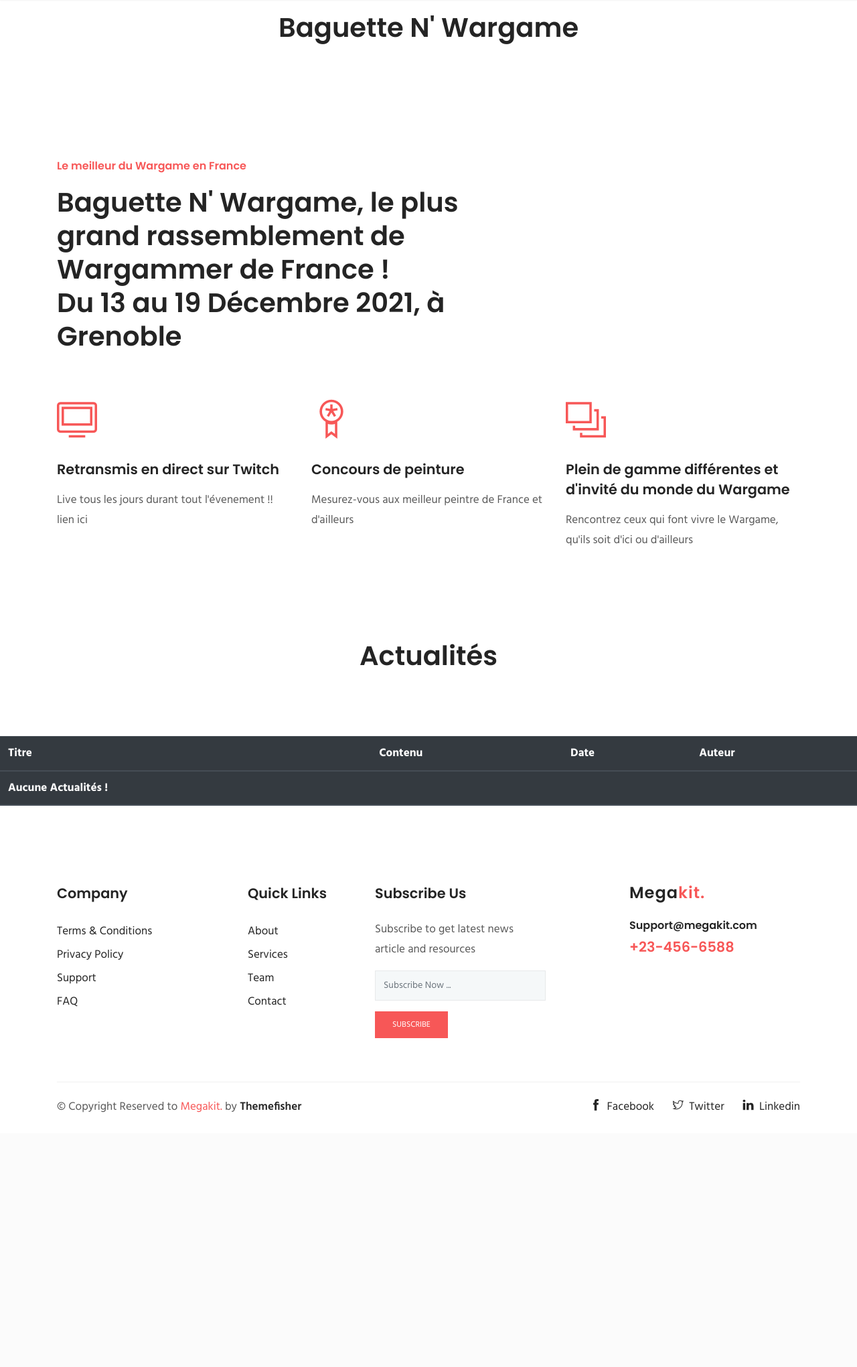
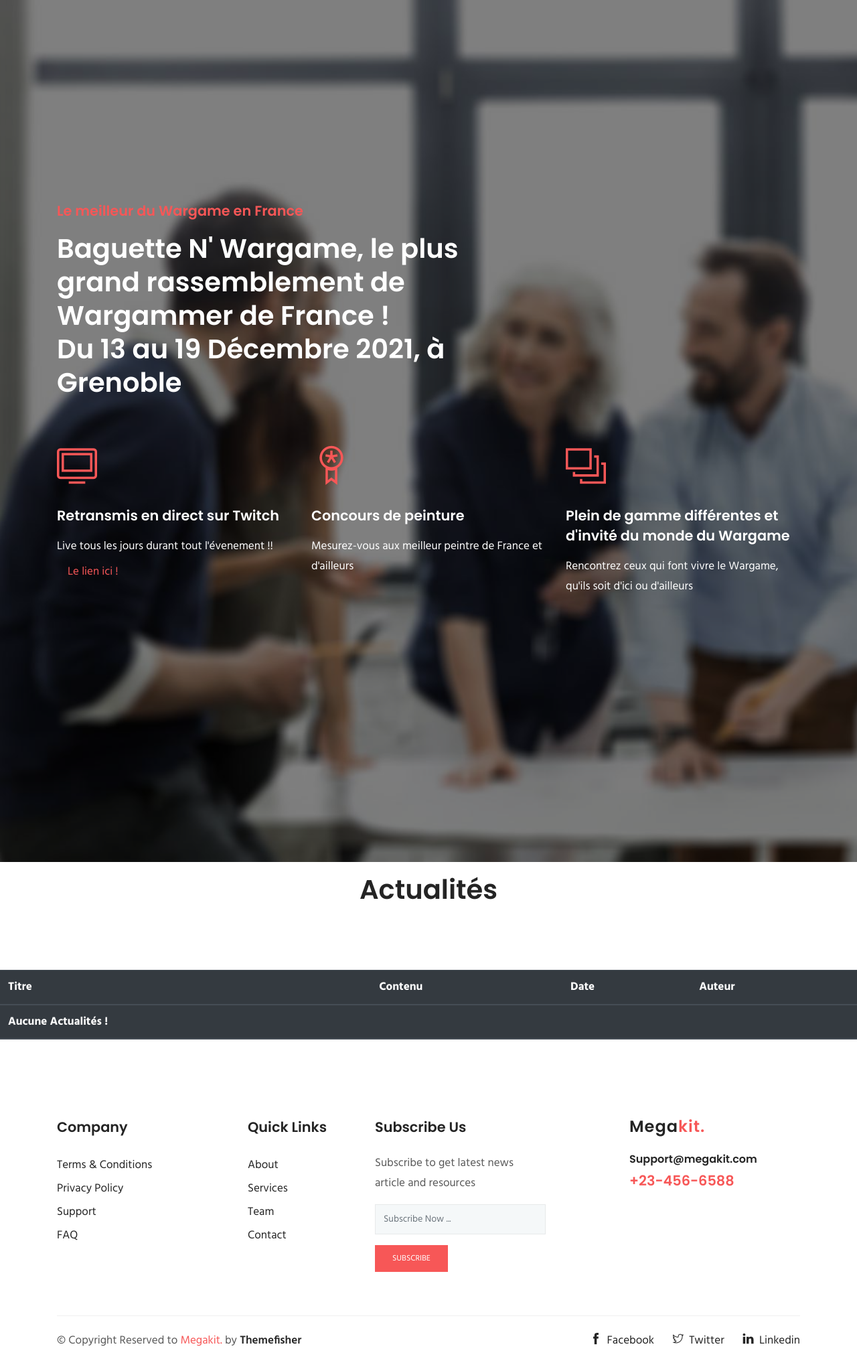
Before and after one commit to Narrateur/ISI_Web4Event_V1, a CodeIgniter app: page /database/index.php/accueil/afficher in a window 1280 px wide. Shown: the part 139-2180 px from the top of the page at 67% size. Before the commit the page ends 1800 px from the top, so only its background shows below. Run offline with CodeIgniter, Linux system fonts and the light colour scheme; data that the repository does not hold is empty; some libraries are stand-ins or nearby versions; some web fonts are replaced.

Commit message:
front page

```diff
--- a/application/models/Db_model.php
+++ b/application/models/Db_model.php
@@ -142,7 +142,7 @@ class Db_model extends CI_Model{
     //-----------------------------------------ORGANISTEUR------------------------------------------
     //----------------------------------------------------------------------------------------------
     public function get_organisateur($cpt_pseudo){
-        $query = $this->db->query("SELECT org_nom, org_prenom, org_mail, cpt_pseudo FROM t_organistauer_org WHERE cpt_pseudo = '".$cpt_pseudo."';");
+        $query = $this->db->query("SELECT org_nom, org_prenom, org_mail, cpt_pseudo FROM t_organisateur_org WHERE cpt_pseudo = '".$cpt_pseudo."';");
         return $query->row();
     }
 
--- a/application/views/infos_evenement.php
+++ b/application/views/infos_evenement.php
@@ -1,12 +1,15 @@
+<!--
 <div class="row justify-content-center">
 	<div class="col-lg-7 text-center">
 		<div class="section-title">
-			<!--<span class="h6 text-color">Latest News</span>-->
 			<h2 class="mt-3 content-title text-black">Baguette N' Wargame</h2>
 		</div>
 	</div>
-</div>
+</div>-->
 
+<section class="slider">
+	<div class="container">
+		<div class="row">
 
 <!-- Section Intro Start -->
 
@@ -15,8 +18,8 @@
 		<div class="row ">
 			<div class="col-lg-8">
 				<div class="section-title">
-					<span class="h6 text-color ">Le meilleur du Wargame en France</span>
-					<h2 class="mt-3 content-title">Baguette N' Wargame, le plus grand rassemblement de Wargammer de France !<br>Du 13 au 19 Décembre 2021, à Grenoble</h2>
+					<span class="h4 text-color ">Le meilleur du Wargame en France</span>
+					<h2 class="mt-3 content-title text-white ">Baguette N' Wargame, le plus grand rassemblement de Wargammer de France !<br>Du 13 au 19 Décembre 2021, à Grenoble</h2>
 				</div>
 			</div>
 		</div>
@@ -24,24 +27,28 @@
 			<div class="col-lg-4 col-md-6 col-12">
 				<div class="intro-item mb-5 mb-lg-0">
 					<i class="ti-desktop color-one"></i>
-					<h4 class="mt-4 mb-3">Retransmis en direct sur Twitch</h4>
-					<p>Live tous les jours durant tout l'évenement !!<br>lien ici</p>
+					<h4 class="mt-4 mb-3 text-white ">Retransmis en direct sur Twitch</h4>
+					<p style="color:white">Live tous les jours durant tout l'évenement !!<br><a class="nav-link text-color " href="https://www.twitch.tv/frenchwargame">Le lien ici !</a></p>
 				</div>
 			</div>
 			<div class="col-lg-4 col-md-6">
 				<div class="intro-item mb-5 mb-lg-0">
 					<i class="ti-medall color-one"></i>
-					<h4 class="mt-4 mb-3">Concours de peinture</h4>
-					<p>Mesurez-vous aux meilleur peintre de France et d'ailleurs</p>
+					<h4 class="mt-4 mb-3 text-white ">Concours de peinture</h4>
+					<p style="color:white">Mesurez-vous aux meilleur peintre de France et d'ailleurs</p>
 				</div>
 			</div>
 			<div class="col-lg-4 col-md-6">
 				<div class="intro-item">
 					<i class="ti-layers-alt color-one"></i>
-					<h4 class="mt-4 mb-3">Plein de gamme différentes et d'invité du monde du Wargame</h4>
-					<p>Rencontrez ceux qui font vivre le Wargame, qu'ils soit d'ici ou d'ailleurs</p>
+					<h4 class="mt-4 mb-3 text-white ">Plein de gamme différentes et d'invité du monde du Wargame</h4>
+					<p style="color:white">Rencontrez ceux qui font vivre le Wargame, qu'ils soit d'ici ou d'ailleurs</p>
 				</div>
 			</div>
 		</div>
 	</div>
 </section>
+
+</div>
+	</div>
+</section>
```
Also changed, not shown: style/images/bg/home-9.jpg (added).
